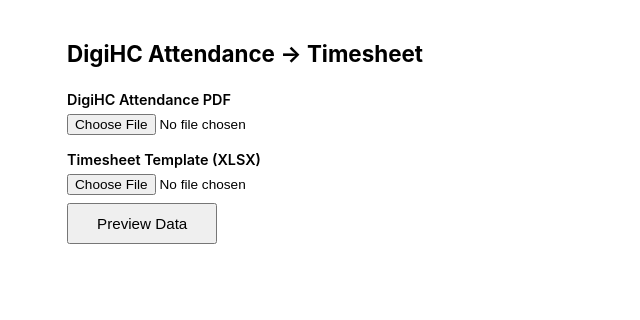
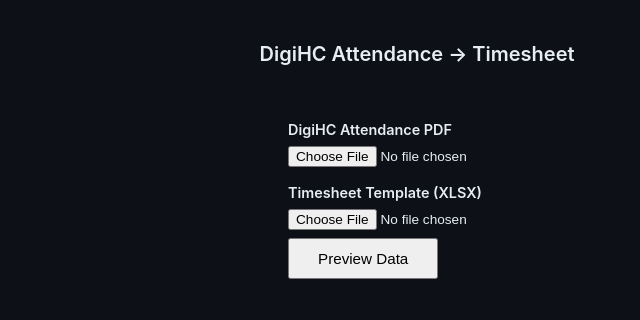
Before and after one commit to rifanstd/digihc-to-timesheet, a website: page public/index.html in a window 1280 px wide. Shown: the whole page, without its empty margins (223-863 px from the left). Drawn offline with Linux system fonts and the light colour scheme.

Commit message:
feat: add CSS custom properties and base dark reset

```diff
--- a/public/index.html
+++ b/public/index.html
@@ -5,8 +5,62 @@
 <meta name="viewport" content="width=device-width, initial-scale=1.0">
 <title>DigiHC to Timesheet</title>
 <style>
-  body { font-family: -apple-system, BlinkMacSystemFont, 'Segoe UI', sans-serif; max-width: 700px; margin: 40px auto; padding: 0 20px; }
-  h1 { font-size: 1.4rem; margin-bottom: 24px; }
+  :root {
+    --bg: #0d1117;
+    --surface: #161b22;
+    --border: #30363d;
+    --text: #e6edf3;
+    --text-secondary: #c9d1d9;
+    --text-hint: #8b949e;
+    --accent: #58a6ff;
+    --btn-primary: #1f6feb;
+    --btn-primary-hover: #388bfd;
+    --btn-primary-active: #1158c7;
+    --btn-success: #238636;
+    --btn-success-hover: #2ea043;
+    --btn-success-active: #196c2e;
+    --btn-disabled-bg: #21262d;
+    --btn-disabled-text: #666e79;
+    --error: #f85149;
+    --info: #d29922;
+    --success: #3fb950;
+    --radius-sm: 6px;
+    --radius-md: 8px;
+    --radius-pill: 24px;
+  }
+
+  *, *::before, *::after {
+    box-sizing: border-box;
+  }
+
+  body {
+    font-family: -apple-system, BlinkMacSystemFont, "Segoe UI", sans-serif;
+    background: var(--bg);
+    color: var(--text);
+    margin: 0;
+    padding: 40px 24px;
+    min-height: 100vh;
+    display: flex;
+    flex-direction: column;
+    align-items: center;
+    font-size: 15px;
+    line-height: 1.4;
+  }
+
+  h1 {
+    font-size: 1.25rem;
+    color: var(--text);
+    margin: 0 0 36px;
+    font-weight: 600;
+    text-align: center;
+  }
+
+  h2 {
+    font-size: 1rem;
+    color: var(--text);
+    margin: 0 0 12px;
+    font-weight: 600;
+  }
   label { display: block; font-weight: 600; margin: 16px 0 6px; font-size: 0.9rem; }
   input[type="file"] { display: block; margin-bottom: 8px; font-size: 0.85rem; }
   button { padding: 10px 28px; font-size: 0.95rem; cursor: pointer; }
```
